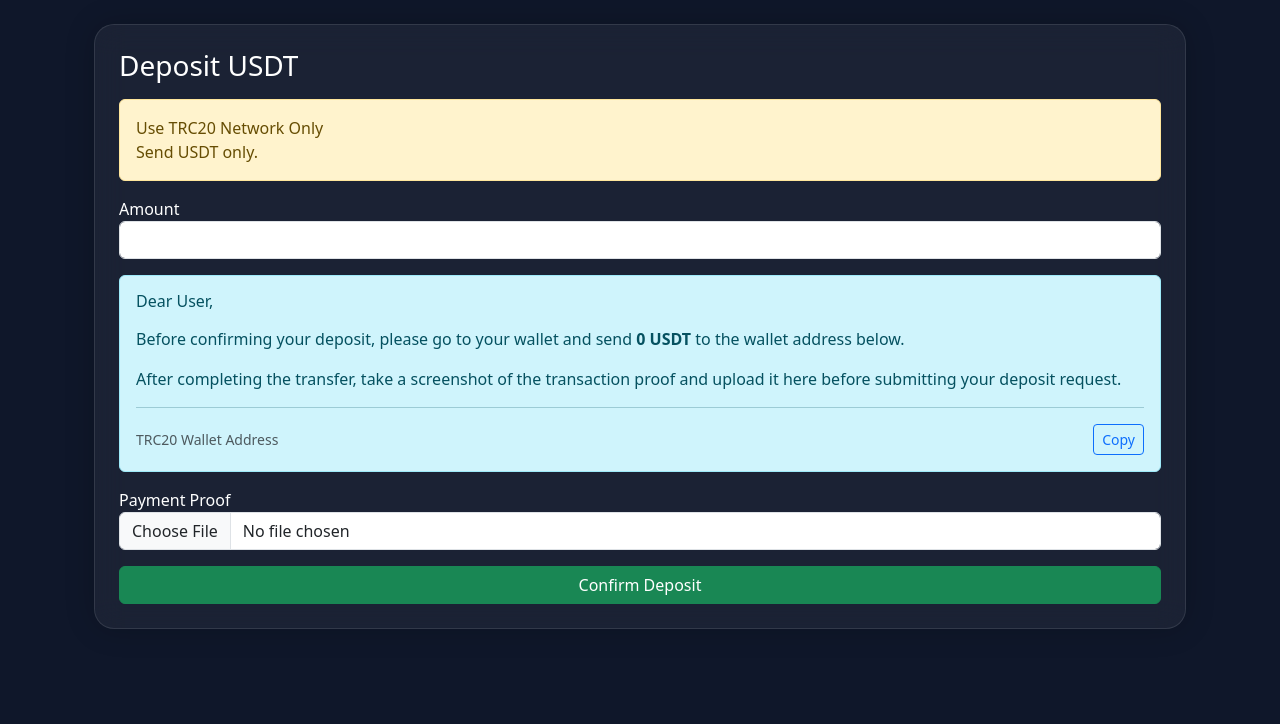
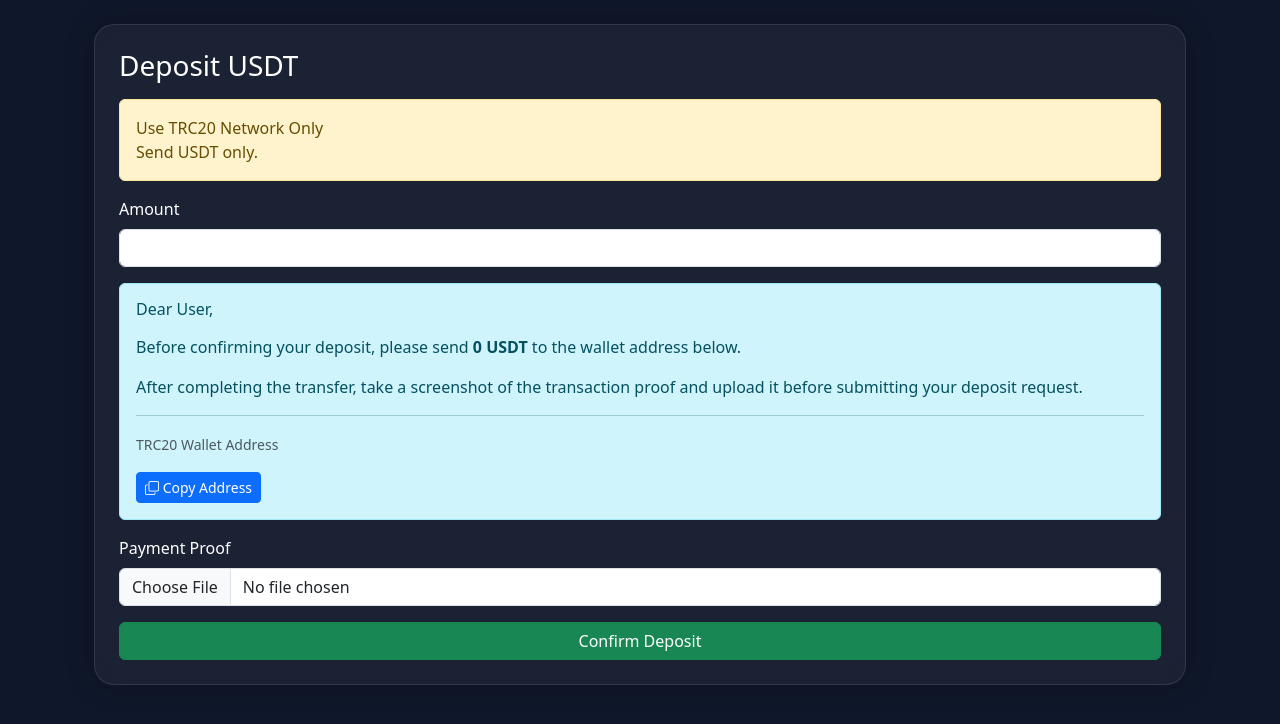
Before and after one commit to placideniyo01-gif/usdt-wallet, a Django app: template templates/transactions/deposit.html in a window 1280 px wide. Shown: the top 724 px of the page. Run offline with Django 5.2, Linux system fonts and the light colour scheme; the template is opened without the code that fills it, so the values that code supplies are empty.

Commit message:
Improve deposit page copy button and toast notification

```diff
--- a/templates/transactions/deposit.html
+++ b/templates/transactions/deposit.html
@@ -6,31 +6,23 @@
 
     <div class="glass-card p-4">
 
-<h3>
-
-Deposit USDT
-
-</h3>
+        <h3>Deposit USDT</h3>
 
         <div class="alert alert-warning mt-3">
 
             Use TRC20 Network Only
-
             <br>
-
             Send USDT only.
 
         </div>
 
-<form
-method="POST"
-enctype="multipart/form-data">
+        <form method="POST" enctype="multipart/form-data">
 
             {% csrf_token %}
 
             <div class="mb-3">
 
-<label>
+                <label class="form-label">
 
                     Amount
 
@@ -40,22 +32,28 @@ Amount
                     type="number"
                     step="0.01"
                     name="amount"
-class="form-control">
+                    class="form-control"
+                    id="amountInput"
+                    required>
 
             </div>
 
             <div class="alert alert-info">
 
                 <h6 class="mb-3">
+
                     Dear User,
+
                 </h6>
 
                 <p>
 
-Before confirming your deposit, please go to your wallet and send
+                    Before confirming your deposit, please send
 
                     <strong>
+
                         <span id="amountPreview">0</span> USDT
+
                     </strong>
 
                     to the wallet address below.
@@ -64,46 +62,47 @@ to the wallet address below.
 
                 <p>
 
-After completing the transfer, take a screenshot of the transaction proof and upload it here before submitting your deposit request.
+                    After completing the transfer, take a screenshot of the transaction proof and upload it before submitting your deposit request.
 
                 </p>
 
                 <hr>
 
-<div class="d-flex justify-content-between align-items-center">
+                <small class="text-muted">
 
-<div>
+                    TRC20 Wallet Address
 
-<small class="text-muted">
-TRC20 Wallet Address
                 </small>
 
-<br>
-
-<strong id="walletAddress">
+                <div
+                    id="walletAddress"
+                    class="mt-2 mb-3"
+                    style="
+                        word-break: break-all;
+                        font-weight:600;
+                        font-size:15px;
+                    ">
 
                     {{ settings.trc20_wallet }}
-
-</strong>
 
                 </div>
 
                 <button
                     type="button"
-class="btn btn-sm btn-outline-primary"
+                    class="btn btn-primary btn-sm"
                     onclick="copyWallet()">
 
-Copy
+                    <i class="bi bi-copy"></i>
+
+                    Copy Address
 
                 </button>
 
             </div>
 
-</div>
-
             <div class="mb-3">
 
-<label>
+                <label class="form-label">
 
                     Payment Proof
 
@@ -112,11 +111,13 @@ Payment Proof
                 <input
                     type="file"
                     name="screenshot"
-class="form-control">
+                    class="form-control"
+                    required>
 
             </div>
 
             <button
+                type="submit"
                 class="btn btn-success w-100">
 
                 Confirm Deposit
@@ -131,23 +132,96 @@ Confirm Deposit
 
 <script>
 
+function copyWallet() {
+
+    const address =
     document
-.querySelector(
-'input[name="amount"]'
-)
-.addEventListener(
-'input',
-function(){
+    .getElementById("walletAddress")
+    .innerText;
 
-document
-.getElementById(
-'amountPreview'
-)
-.innerText =
-this.value
+    navigator.clipboard
+    .writeText(address)
+    .then(function () {
+
+        showToast(
+            "Wallet address copied successfully.",
+            "success"
+        );
+
+    })
+    .catch(function () {
+
+        showToast(
+            "Failed to copy wallet address.",
+            "error"
+        );
+
+    });
 
 }
-)
+
+function showToast(message, type){
+
+    let container =
+    document.getElementById(
+        "toast-container"
+    );
+
+    if(!container){
+
+        container =
+        document.createElement("div");
+
+        container.id =
+        "toast-container";
+
+        container.style.position =
+        "fixed";
+
+        container.style.top =
+        "20px";
+
+        container.style.right =
+        "20px";
+
+        container.style.zIndex =
+        "9999";
+
+        container.style.width =
+        "350px";
+
+        document.body.appendChild(
+            container
+        );
+
+    }
+
+    const toast =
+    document.createElement("div");
+
+    toast.className =
+    "toast-message " + type;
+
+    toast.innerHTML =
+    message;
+
+    container.appendChild(
+        toast
+    );
+
+    setTimeout(function(){
+
+        toast.style.opacity = "0";
+
+        setTimeout(function(){
+
+            toast.remove();
+
+        },500);
+
+    },2500);
+
+}
 
 </script>
 
```
Lines whose indentation alone changed are shown as unchanged.
